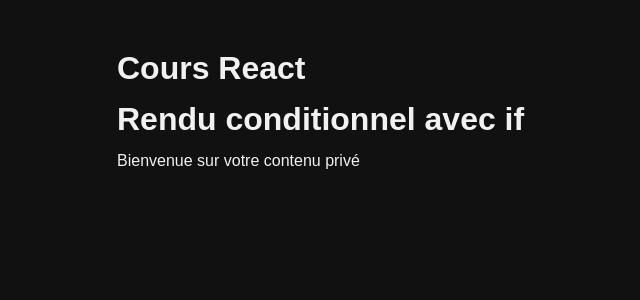
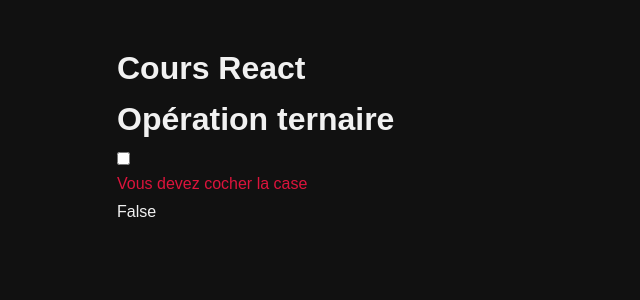
Before and after one commit to Mr-FERRAT/react-formation, a React (Vite) app in the folder 04 - Les bases de React/001 3.Les-bases-de-React/3.Les-bases-de-React/: page / in a window 1280 px wide. Shown: the top 300 px of the page, without its empty margins (123-763 px from the left). Built offline with nearby package versions, Linux system fonts and the light colour scheme.

Commit message:
Rendu conditionnel avec une opération ternaire

```diff
--- a/04 - Les bases de React/001 3.Les-bases-de-React/3.Les-bases-de-React/src/App.jsx
+++ b/04 - Les bases de React/001 3.Les-bases-de-React/3.Les-bases-de-React/src/App.jsx
@@ -1,4 +1,4 @@
-import Container from "./lessons/9.Rendu-conditionnel-if/Container"
+import Container from "./lessons/10.Opérateur-ternaire/Container"
 
 function App() {
 
--- a/04 - Les bases de React/001 3.Les-bases-de-React/3.Les-bases-de-React/src/lessons/10.Opérateur-ternaire/Container.css
+++ b/04 - Les bases de React/001 3.Les-bases-de-React/3.Les-bases-de-React/src/lessons/10.Opérateur-ternaire/Container.css
@@ -9,3 +9,9 @@
 p {
   margin-bottom: 10px;
 }
+.valid{
+  color: greenyellow;
+}
+.invalid{
+  color: crimson;
+}
--- a/04 - Les bases de React/001 3.Les-bases-de-React/3.Les-bases-de-React/src/lessons/10.Opérateur-ternaire/Container.jsx
+++ b/04 - Les bases de React/001 3.Les-bases-de-React/3.Les-bases-de-React/src/lessons/10.Opérateur-ternaire/Container.jsx
@@ -2,10 +2,24 @@
 import "./Container.css"
 
 export default function Container() {
+
+  const [validation, setValidation] = useState(false)
+
   return (
     <div>
       <h1>Opération ternaire</h1>
-      <form></form>
+      <form>
+        <input
+        onClick={() => setValidation(!validation)}
+         type="checkbox" />
+         <p
+         className={`${validation ? "valid" : "invalid"}`}
+        //  style={{color: `${validation ? "lightgreen" : "red"}`}}
+         >
+          {validation ? "bravo, vous pouvez envoyer le formulaire" : "Vous devez cocher la case"}
+         </p>
+         {validation ? <p>True</p> : <p>False</p>}
+      </form>
     </div>
   )
 }
```
Also changed, not shown: 1 other file (tests, documents, lock files or other folders).
